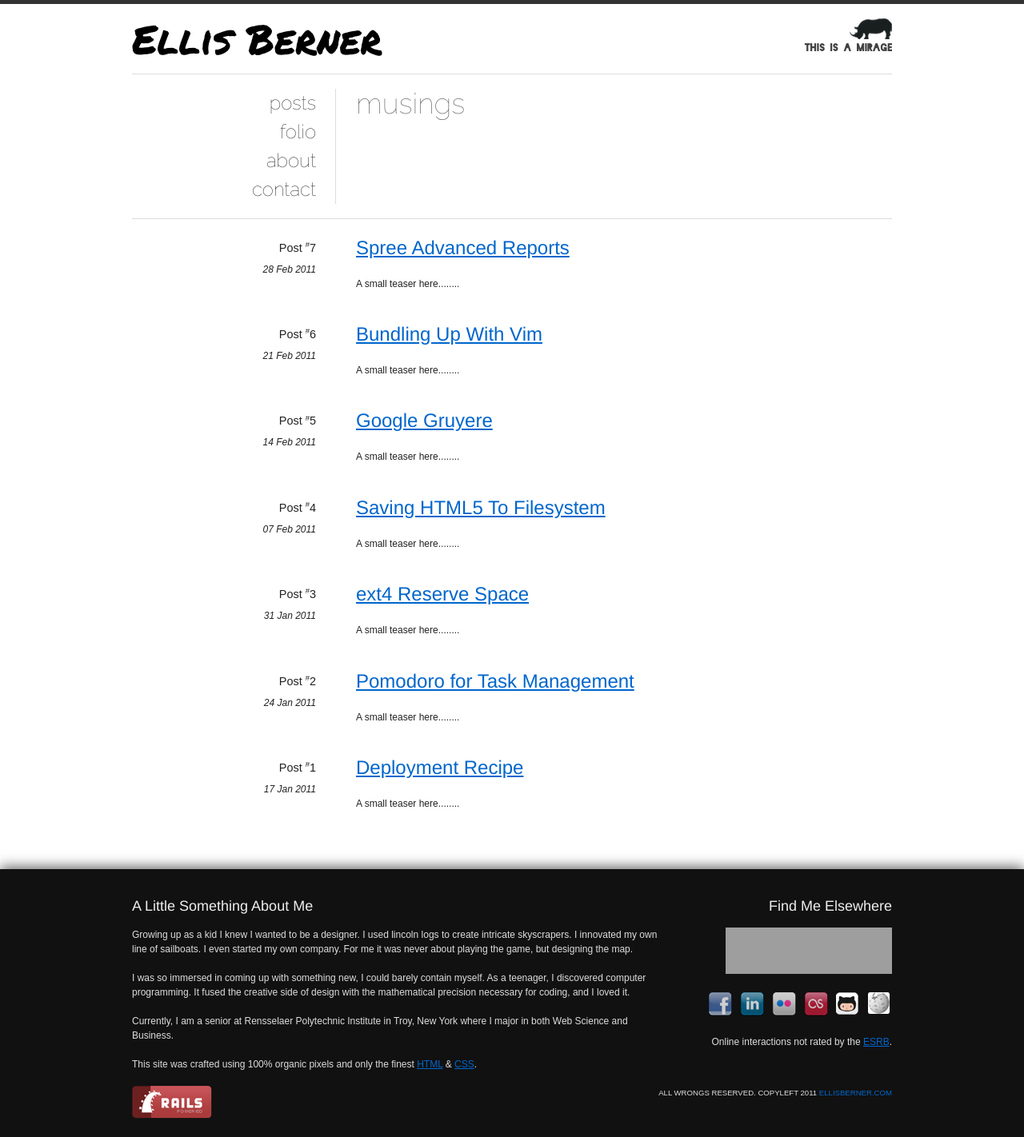
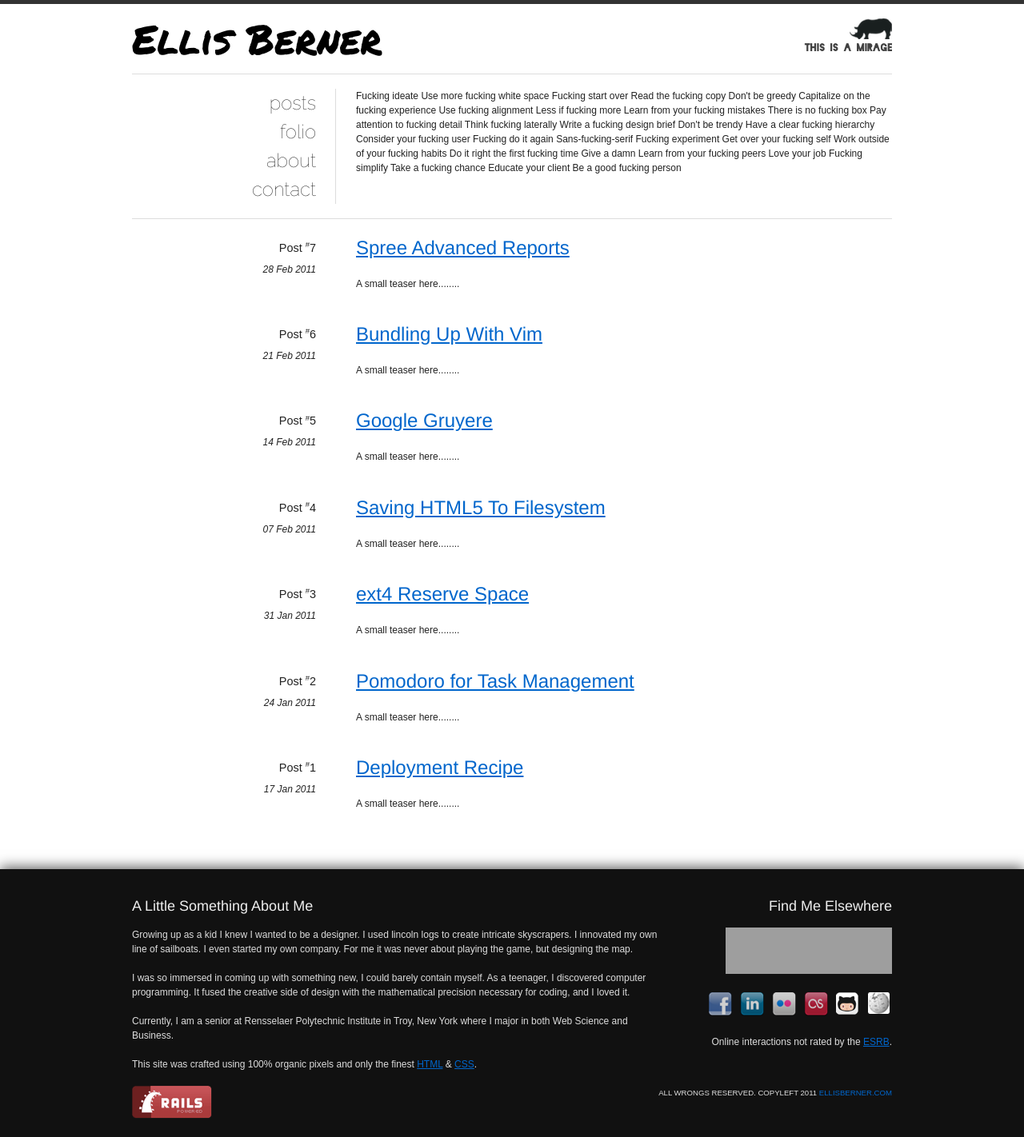
Before and after one commit to maletor/maletor.github.io, a Jekyll site: the page built from index.html, in a window 1280 px wide. Shown: the whole page at 80% size. Built offline with Jekyll 4.4.1, drawn with Linux system fonts in a browser that asks for light colours; some web fonts are replaced; grey boxes are pictures that could not be loaded.

Commit message:
fucking advice

```diff
--- a/_layouts/default.html
+++ b/_layouts/default.html
@@ -37,7 +37,37 @@
 				 </div>
 
 				 <div class="span-17 last">
-					 <h1 class="quiet">musings</h1>
+					 <p>
+					  Fucking ideate
+					  Use more fucking white space
+					  Fucking start over
+					  Read the fucking copy
+					  Don't be greedy
+					  Capitalize on the fucking experience
+					  Use fucking alignment
+					  Less if fucking more
+					  Learn from your fucking mistakes
+					  There is no fucking box
+					  Pay attention to fucking detail
+					  Think fucking laterally
+					  Write a fucking design brief
+					  Don't be trendy
+					  Have a clear fucking hierarchy
+					  Consider your fucking user
+					  Fucking do it again
+					  Sans-fucking-serif
+					  Fucking experiment
+					  Get over your fucking self
+					  Work outside of your fucking habits
+					  Do it right the first fucking time
+					  Give a damn
+					  Learn from your fucking peers
+					  Love your job
+					  Fucking simplify
+					  Take a fucking chance
+					  Educate your client
+					  Be a good fucking person
+				  </p>
 				 </div>
 			 </div>
 			 <hr class="space" />
```
